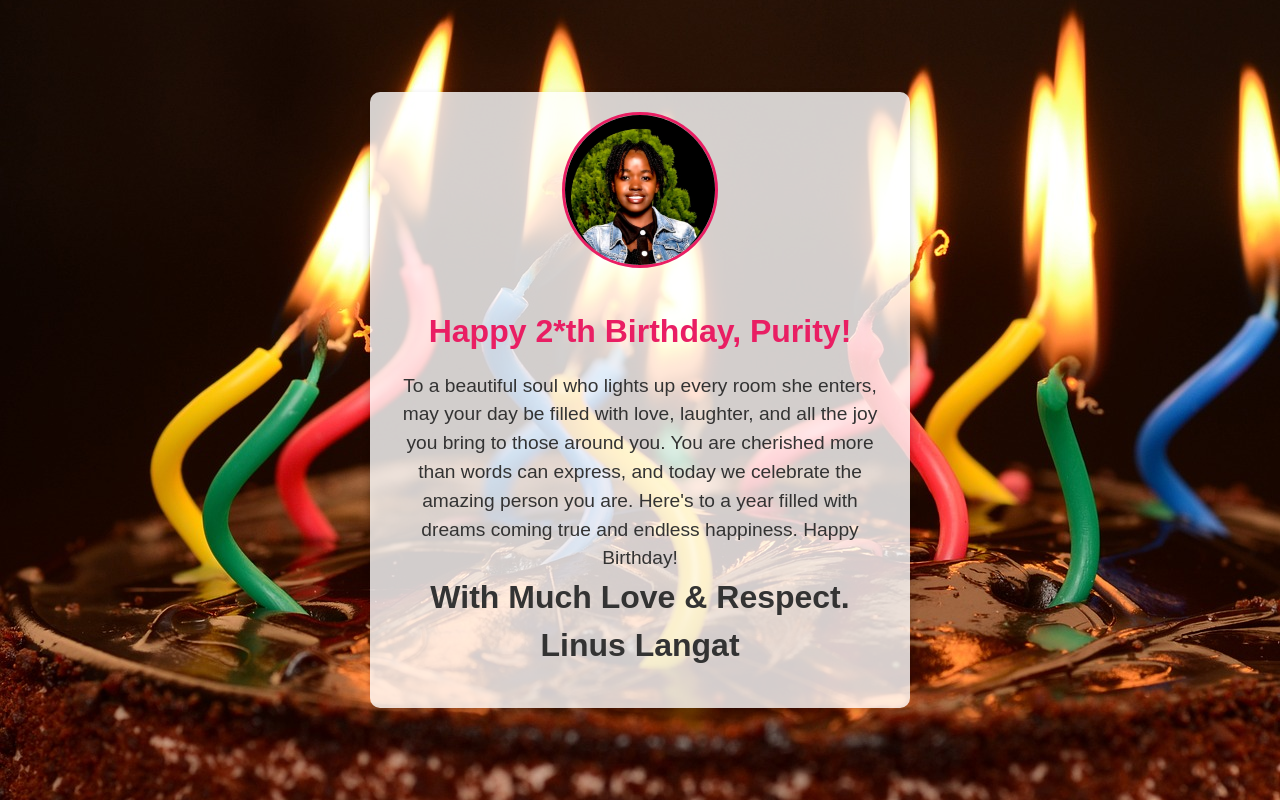
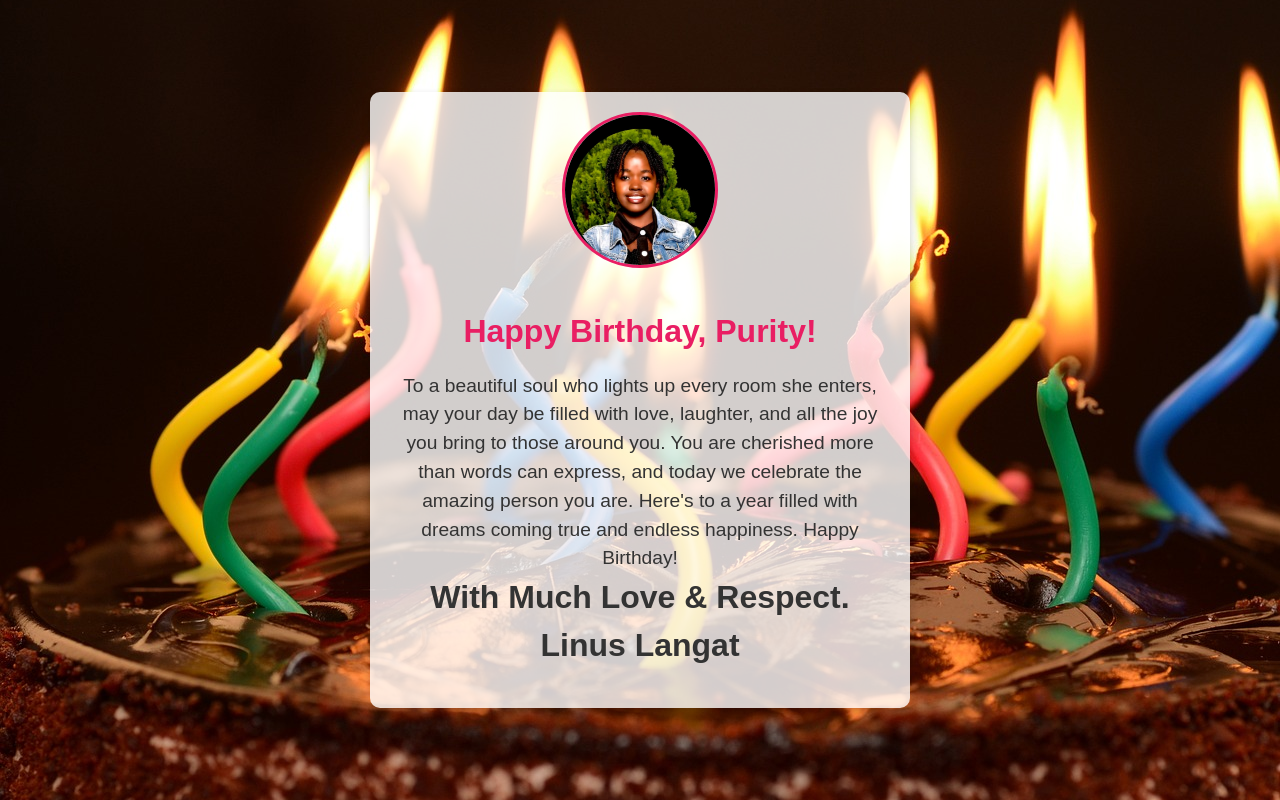
Before and after one commit to Developer-Linus/Birthday, a plain HTML site: page index.html in a window 1280 px wide. Drawn offline with Linux system fonts and the light colour scheme.

Commit message:
updated heading 1

```diff
--- a/index.html
+++ b/index.html
@@ -51,7 +51,7 @@
 <body>
     <div class="card">
         <img src="./public/assets/images/profile.jpg" alt="Birthday Person" class="photo">
-        <h1>Happy 2*th Birthday, Purity!</h1>
+        <h1>Happy Birthday, Purity!</h1>
         <p>To a beautiful soul who lights up every room she enters, may your day be filled with love, laughter, and all the joy you bring to those around you. You are cherished more than words can express, and today we celebrate the amazing person you are. Here's to a year filled with dreams coming true and endless happiness. Happy Birthday! <br />
             <span id = "salutation">With Much Love & Respect. <br />
                 Linus Langat</span>
```
